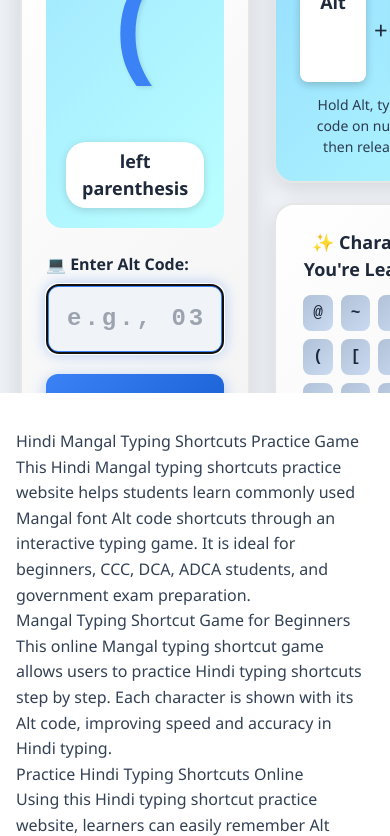
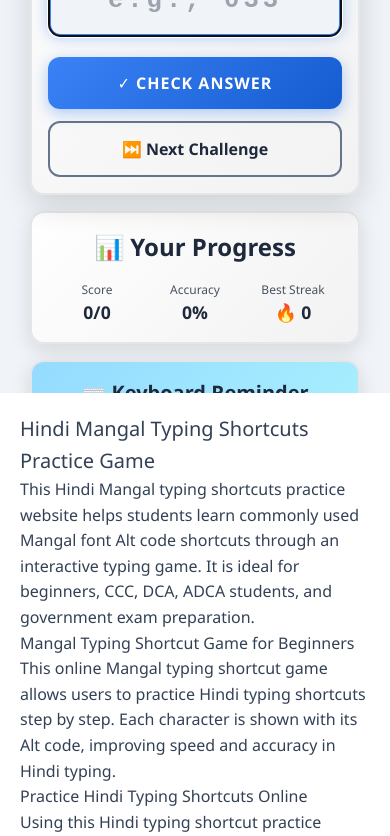
Before and after one commit to 21mdarshadali/Hindi-Mangal-Shortcut-Practice-Game, a plain HTML site: page index.html in a window 390 px wide. Shown: the part 451-1287 px from the top of the page. Drawn offline with nearby package versions, Linux system fonts and the light colour scheme.

Commit message:
UI fix: score, accuracy and streak aligned in one line on mobile

```diff
--- a/index.html
+++ b/index.html
@@ -181,10 +181,112 @@ font-size='70' fill='white' font-family='Arial'>हि</text>
                 transform: scale(1);
             }
         }
-    </style>
-    <style>
-        @view-transition {
-            navigation: auto;
+
+        /* =========================
+   CLEAN MOBILE RESPONSIVE
+   ========================= */
+
+        @media (max-width: 768px) {
+
+            /* Make app scrollable & simple */
+            #app {
+                padding: 10px;
+            }
+
+            /* Force single column layout */
+            #app>div {
+                display: flex !important;
+                flex-direction: column !important;
+                gap: 16px !important;
+            }
+
+            /* Reduce huge character size */
+            .pulse-animation span {
+                font-size: 4rem !important;
+            }
+
+            /* Card spacing */
+            .card-hover {
+                padding: 16px !important;
+                border-radius: 14px !important;
+            }
+
+            /* Heading */
+            h1 {
+                font-size: 1.4rem !important;
+            }
+
+            /* Input box – phone friendly */
+            #alt-code-input {
+                font-size: 1.6rem !important;
+                padding: 14px !important;
+                letter-spacing: 4px !important;
+            }
+
+            /* Buttons – thumb friendly */
+            button {
+                padding: 14px !important;
+                font-size: 1rem !important;
+            }
+
+
+
+            /* Keyboard reminder spacing */
+            #app div[style*="Keyboard Reminder"] {
+                padding: 16px !important;
+            }
+
+            /* SEO text */
+            section {
+                padding: 12px !important;
+                margin: 8px !important;
+            }
+
+            footer {
+                font-size: 12px !important;
+            }
+        }
+
+        /* Extra small phones */
+        @media (max-width: 480px) {
+
+            .pulse-animation span {
+                font-size: 3.2rem !important;
+            }
+
+            h1 {
+                font-size: 1.25rem !important;
+            }
+        }
+
+        /* ===== CLEAN MOBILE PROGRESS BAR ===== */
+
+        .mobile-progress {
+            display: flex;
+            justify-content: space-between;
+            align-items: center;
+            width: 100%;
+        }
+
+        .mobile-progress .stat {
+            flex: 1;
+            text-align: center;
+        }
+
+        .mobile-progress .label {
+            font-size: 0.75rem;
+            opacity: 0.8;
+        }
+
+        .mobile-progress .value {
+            font-size: 1.1rem;
+            font-weight: 700;
+        }
+
+        @media (max-width: 768px) {
+            .mobile-progress {
+                flex-wrap: nowrap;
+            }
         }
     </style>
     <script src="/_sdk/data_sdk.js" type="text/javascript"></script>
@@ -381,22 +483,22 @@ font-size='70' fill='white' font-family='Arial'>हि</text>
                 }
 
                 scoreElement.innerHTML = `
-          <div style="display: flex; justify-content: space-between; align-items: center; flex-wrap: wrap; gap: 12px;">
-            <div>
-              <div style="font-size: ${baseSize * 0.875}px; color: ${config.secondary_action_color}; margin-bottom: 4px;">Score</div>
-              <div style="font-size: ${baseSize * 1.75}px; font-weight: bold; color: ${config.primary_action_color};">${score}<span style="font-size: ${baseSize}px; color: ${config.secondary_action_color};">/${attempts}</span></div>
+  <div class="mobile-progress">
+    <div class="stat">
+      <div class="label">Score</div>
+      <div class="value">${score}/${attempts}</div>
     </div>
-            <div>
-              <div style="font-size: ${baseSize * 0.875}px; color: ${config.secondary_action_color}; margin-bottom: 4px;">Accuracy</div>
-              <div style="font-size: ${baseSize * 1.75}px; font-weight: bold; color: ${accuracy >= 80 ? '#10b981' : accuracy >= 60 ? '#f59e0b' : config.text_color};">${accuracy}%</div>
+    <div class="stat">
+      <div class="label">Accuracy</div>
+      <div class="value">${accuracy}%</div>
     </div>
-            <div>
-              <div style="font-size: ${baseSize * 0.875}px; color: ${config.secondary_action_color}; margin-bottom: 4px;">Best Streak</div>
-              <div style="font-size: ${baseSize * 1.75}px; font-weight: bold; color: #ef4444;">🔥 ${bestStreak}</div>
+    <div class="stat">
+      <div class="label">Best Streak</div>
+      <div class="value">🔥 ${bestStreak}</div>
     </div>
   </div>
-          ${streakDisplay}
 `;
+
             }
         }
 
@@ -446,8 +548,11 @@ font-size='70' fill='white' font-family='Arial'>हि</text>
 
               <div style="margin-bottom: 20px;">
                 <label for="alt-code-input" style="display: block; font-size: ${baseSize}px; font-weight: 600; color: ${config.text_color || defaultConfig.text_color}; margin-bottom: 8px;">💻 Enter Alt Code:</label>
+
                 <input
-                  type="text"
+                type="tel"
+                inputmode="numeric"
+                pattern="[0-9]*"
                 id="alt-code-input"
                 placeholder="e.g., 033"
                 maxlength="3"
@@ -476,14 +581,16 @@ font-size='70' fill='white' font-family='Arial'>हि</text>
           </div>
 
           <!-- Right Side: Stats & Tips -->
-          <div style="display: flex; flex-direction: column; gap: 20px; height: 100%; justify-content: center;">
+<div style="display: flex; flex-direction: column; gap: 16px;">
 
             <!-- Score Card -->
             <div class="card-hover" style="background: linear-gradient(135deg, ${config.surface_color || defaultConfig.surface_color} 0%, ${adjustBrightness(config.surface_color || defaultConfig.surface_color, -5)} 100%); border-radius: 20px; padding: 24px; box-shadow: 0 6px 20px rgba(0, 0, 0, 0.12); border: 2px solid ${adjustBrightness(config.surface_color || defaultConfig.surface_color, -10)};">
               <div style="text-align: center; margin-bottom: 12px;">
                 <h2 style="font-size: ${baseSize * 1.5}px; font-weight: bold; color: ${config.text_color || defaultConfig.text_color}; margin: 0; margin-bottom: 16px;">📊 Your Progress</h2>
               </div>
-              <div id="score-display" style="font-size: ${baseSize * 1.125}px; color: ${config.text_color || defaultConfig.text_color};">Score: <strong>0</strong> / 0 (0% accuracy)</div>
+             <div id="score-display"
+     style="font-size: ${baseSize * 1.125}px; color: ${config.text_color}; width:100%;">
+Score: <strong>0</strong> / 0 (0% accuracy)</div>
             </div>
 
             <!-- Keyboard Visual -->
```
Lines whose indentation alone changed are shown as unchanged.
